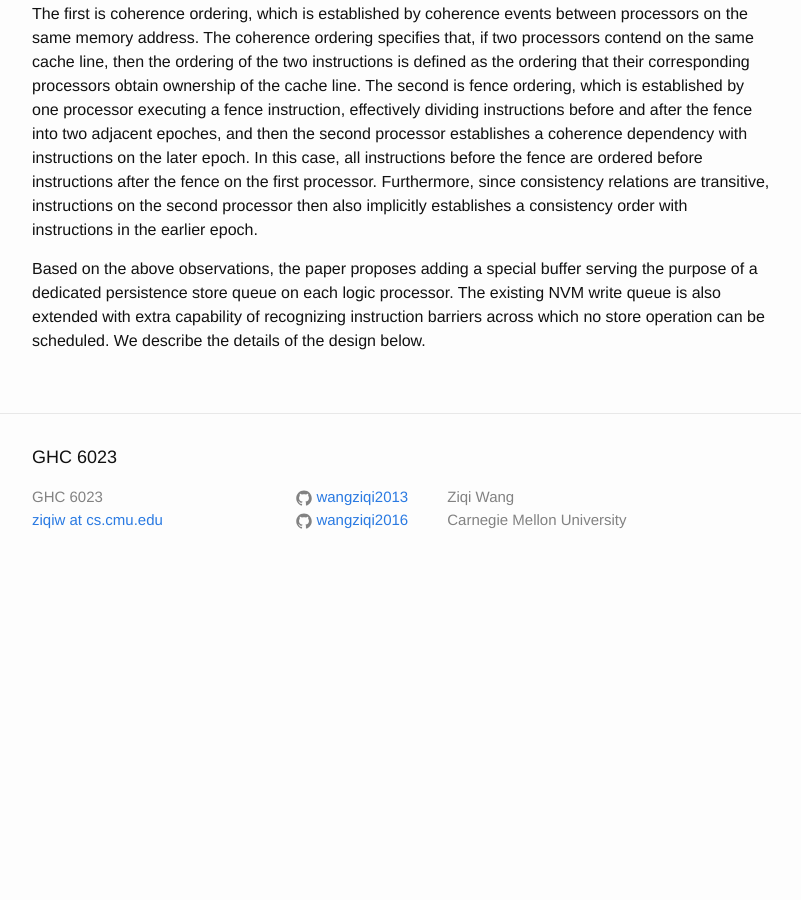
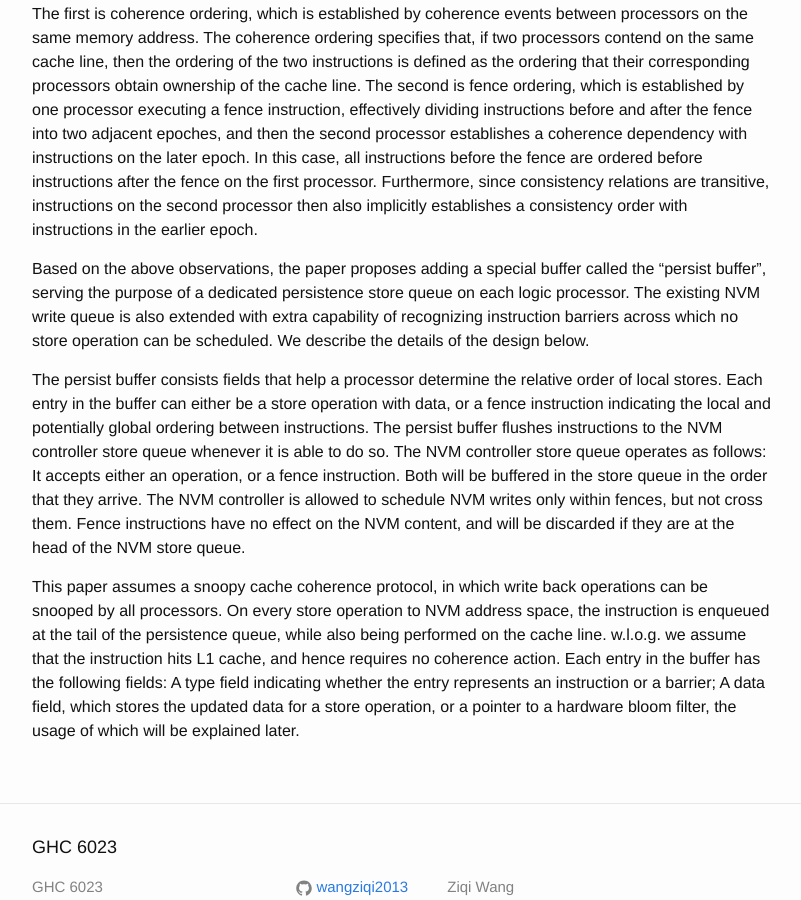
Before and after one commit to wangziqi2013/wangziqi2013.github.io, a Jekyll site: the page built from _posts/2019-01-19-delegated-persist-ordering.markdown, in a window 1280 px wide and 900 px high, scrolled down 1837 px. Shown: the whole window, without its empty margins (238-1039 px from the left). Built offline with Jekyll 4.4.1, drawn with Linux system fonts in a browser that asks for light colours; before the commit the page ends 2428 px from its top, so only the background shows below that.

Commit message:
Working on fields

```diff
--- a/_posts/2019-01-19-delegated-persist-ordering.markdown
+++ b/_posts/2019-01-19-delegated-persist-ordering.markdown
@@ -73,6 +73,22 @@ dependency with instructions on the later epoch. In this case, all instructions
 after the fence on the first processor. Furthermore, since consistency relations are transitive, instructions on the second
 processor then also implicitly establishes a consistency order with instructions in the earlier epoch.
 
-Based on the above observations, the paper proposes adding a special buffer serving the purpose of a dedicated persistence
-store queue on each logic processor. The existing NVM write queue is also extended with extra capability of recognizing
-instruction barriers across which no store operation can be scheduled. We describe the details of the design below.
+Based on the above observations, the paper proposes adding a special buffer called the "persist buffer", serving the purpose
+of a dedicated persistence store queue on each logic processor. The existing NVM write queue is also extended with extra
+capability of recognizing instruction barriers across which no store operation can be scheduled. We describe the details
+of the design below.
+
+The persist buffer consists fields that help a processor determine the relative order of local stores. Each entry in the
+buffer can either be a store operation with data, or a fence instruction indicating the local and potentially global
+ordering between instructions. The persist buffer flushes instructions to the NVM controller store queue whenever it
+is able to do so. The NVM controller store queue operates as follows: It accepts either an operation, or a fence instruction.
+Both will be buffered in the store queue in the order that they arrive. The NVM controller is allowed to schedule NVM writes
+only within fences, but not cross them. Fence instructions have no effect on the NVM content, and will be discarded if they
+are at the head of the NVM store queue.
+
+This paper assumes a snoopy cache coherence protocol, in which write back operations can be snooped by all processors.
+On every store operation to NVM address space, the instruction is enqueued at the tail of the persistence queue, while
+also being performed on the cache line. w.l.o.g. we assume that the instruction hits L1 cache, and hence requires no
+coherence action. Each entry in the buffer has the following fields: A type field indicating whether the entry represents
+an instruction or a barrier; A data field, which stores the updated data for a store operation, or a pointer to a hardware
+bloom filter, the usage of which will be explained later.
```
